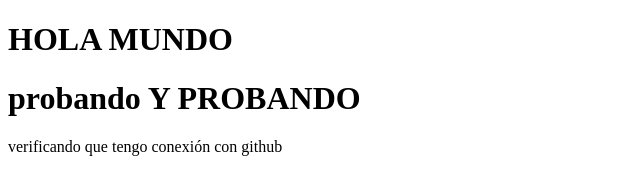
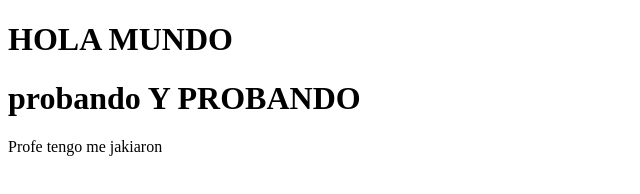
Before and after one commit to franyober/prueba, a plain HTML site: page index.html in a window 1280 px wide. Shown: the whole page, without its empty margins (0-640 px from the left). Drawn offline with Linux system fonts and the light colour scheme.

Commit message:
Actualizar index.html

```diff
--- a/index.html
+++ b/index.html
@@ -8,6 +8,7 @@
 <body>
     <h1>HOLA MUNDO</h1>
     <h1>probando Y PROBANDO</h1>
-    <p> verificando que tengo conexión con github </p>
+    <p> Profe tengo me jakiaron </p>
+
 </body>
 </html>
```
